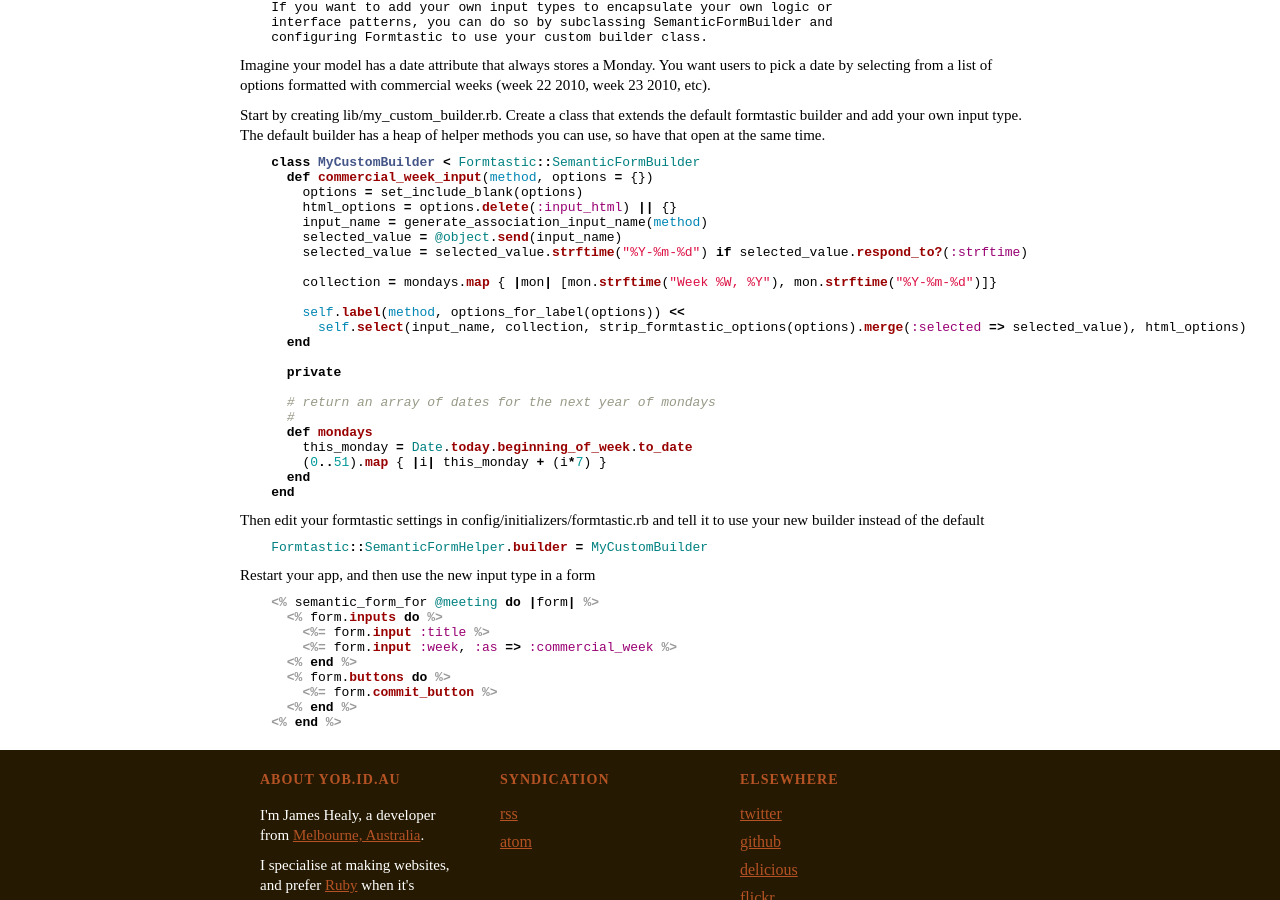
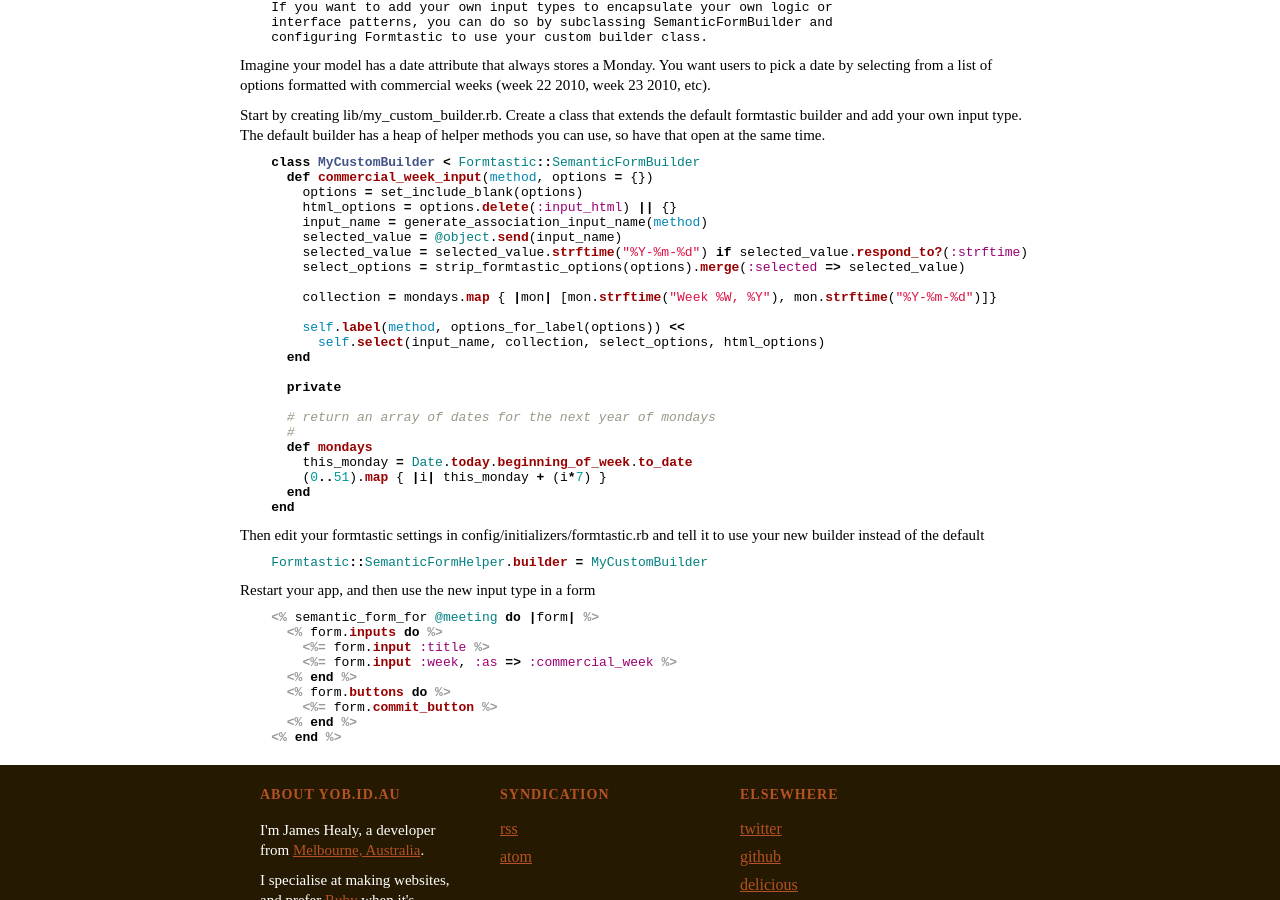
Before and after one commit to yob/yob.github.com, a Jekyll site: the page built from _posts/2010-08-19-extending-formtastic.markdown, in a window 1280 px wide and 900 px high, scrolled down 553 px. Built offline with Jekyll 4.4.1, drawn with Linux system fonts in a browser that asks for light colours.

Commit message:
small style change to code sample in formtastic post

```diff
--- a/_posts/2010-08-19-extending-formtastic.markdown
+++ b/_posts/2010-08-19-extending-formtastic.markdown
@@ -55,11 +55,12 @@ of helper methods you can use, so have that open at the same time.
         input_name = generate_association_input_name(method)
         selected_value = @object.send(input_name)
         selected_value = selected_value.strftime("%Y-%m-%d") if selected_value.respond_to?(:strftime)
+        select_options = strip_formtastic_options(options).merge(:selected => selected_value)
 
         collection = mondays.map { |mon| [mon.strftime("Week %W, %Y"), mon.strftime("%Y-%m-%d")]}
 
         self.label(method, options_for_label(options)) <<
-          self.select(input_name, collection, strip_formtastic_options(options).merge(:selected => selected_value), html_options)
+          self.select(input_name, collection, select_options, html_options)
       end
 
       private
```
